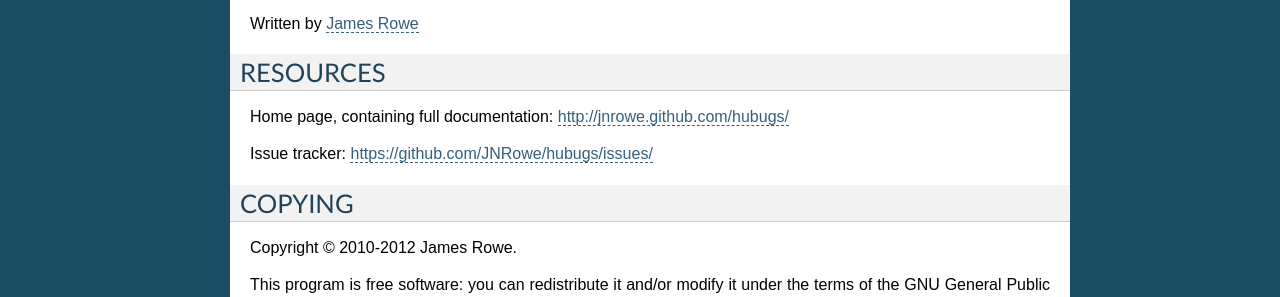
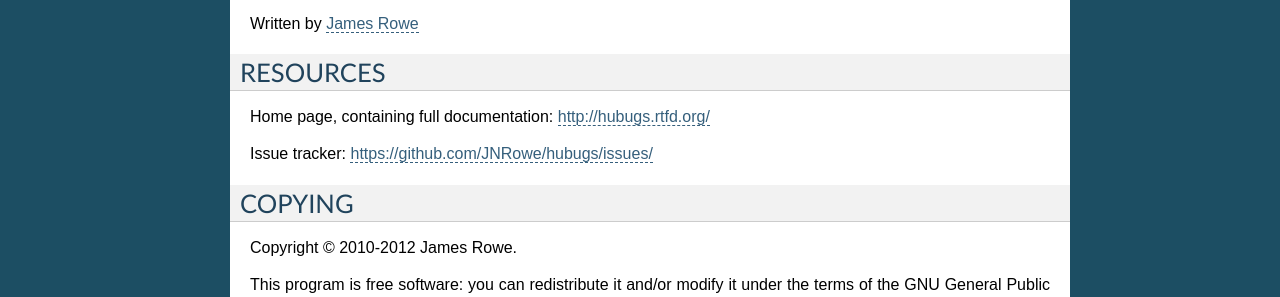
Before and after one commit to JNRowe/hubugs, a Sphinx documentation site: the page built from doc/hubugs.1.rst, in a window 1280 px wide and 900 px high, scrolled down 2751 px. Shown: the part 455-752 px from the top of the window. Built offline with Sphinx 7.4.7, drawn with Linux system fonts in a browser that asks for light colours; some of the changed lines change nothing that is shown.

Commit message:
[QA] Update link to built documentation.

```diff
--- a/doc/hubugs.1.rst
+++ b/doc/hubugs.1.rst
@@ -181,7 +181,7 @@ Written by `James Rowe <mailto:jnrowe@gmail.com>`__
 RESOURCES
 ---------
 
-Home page, containing full documentation: http://jnrowe.github.com/hubugs/
+Home page, containing full documentation: http://hubugs.rtfd.org/
 
 Issue tracker: https://github.com/JNRowe/hubugs/issues/
 
```
